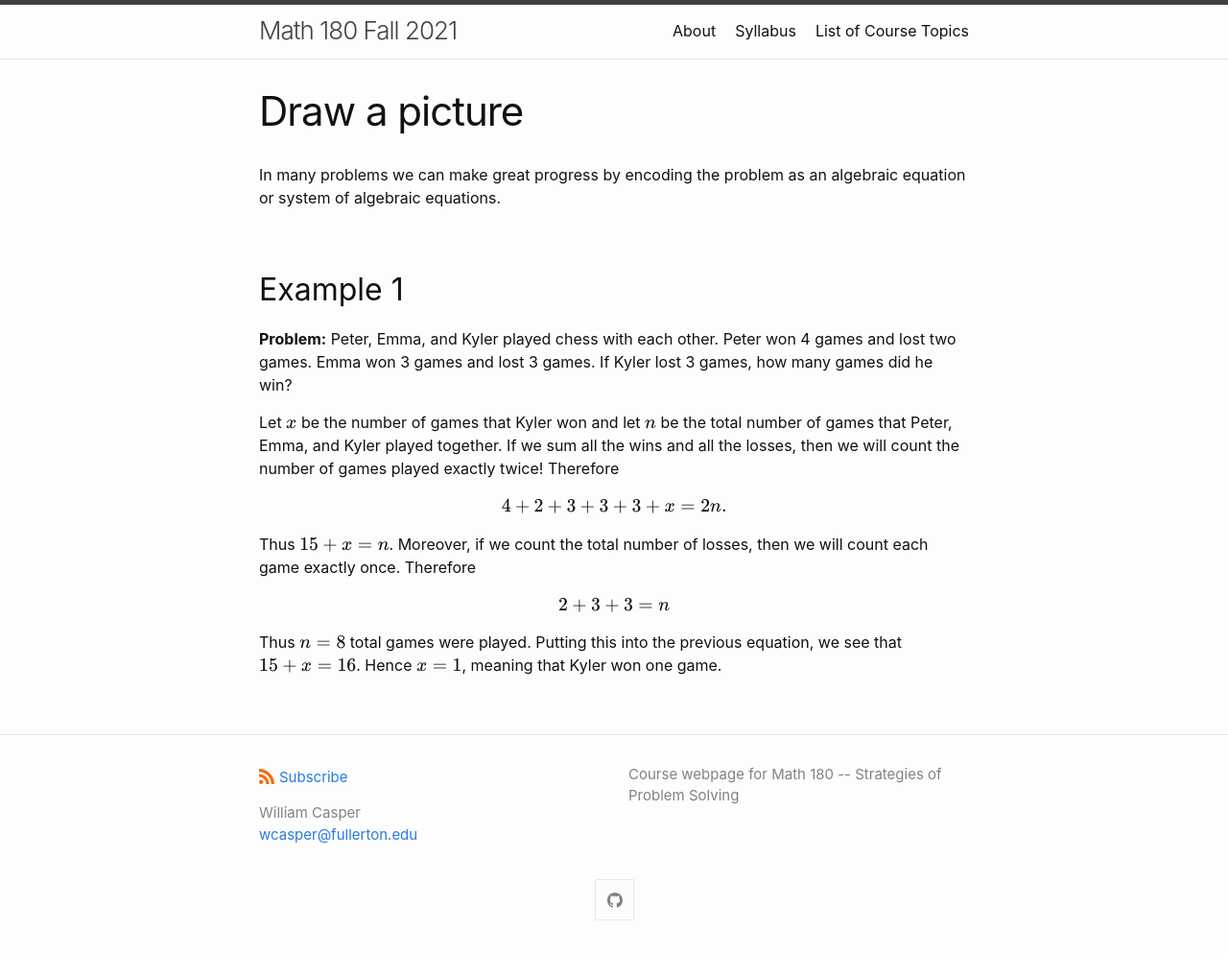
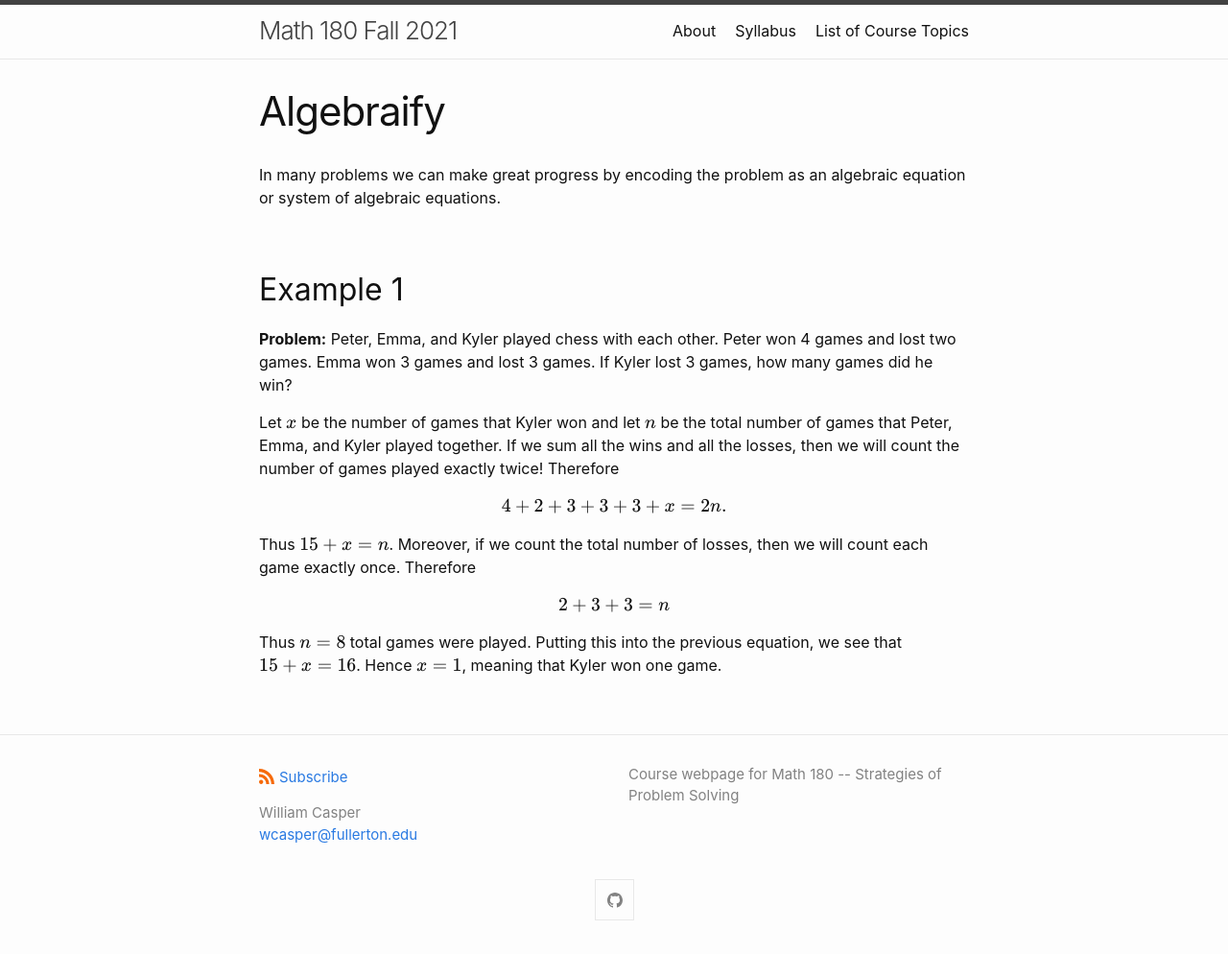
Before and after one commit to wcasper/math180fall2021, a Jekyll site: the page built from _modules/strategies/strat-algebraify.md, in a window 1280 px wide. Shown: the whole page at 96% size. Built offline with Jekyll 4.4.1, drawn with Linux system fonts in a browser that asks for light colours.

Commit message:
fixed title

```diff
--- a/_modules/strategies/strat-algebraify.md
+++ b/_modules/strategies/strat-algebraify.md
@@ -1,6 +1,6 @@
 ---
 layout: page
-title: Draw a picture
+title: Algebraify
 permalink: /modules/strategies/strat-algebraify
 ---
 
```
